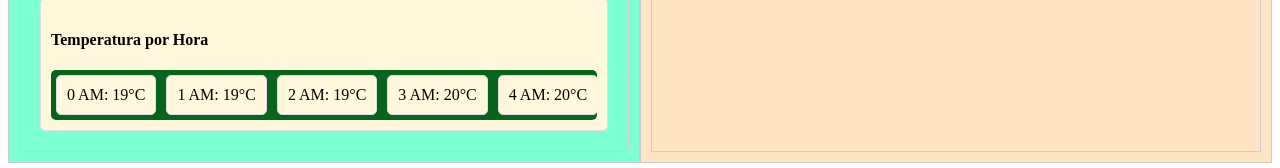
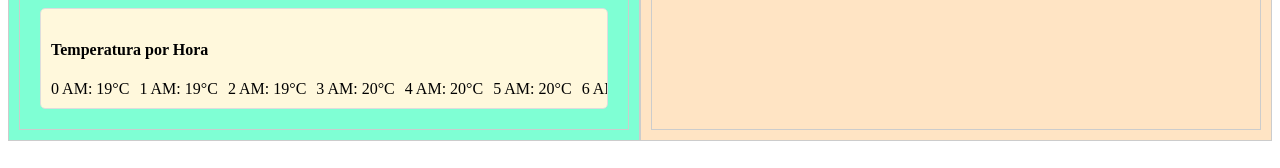
Before and after one commit to 1708pmg/ArgProgAPI, a React (Create React App) app: page / in a window 1280 px wide. Shown: the part 1359-1527 px from the top of the page. Built offline with nearby package versions, Linux system fonts and the light colour scheme.

Commit message:
correcion CSS

```diff
--- a/src/App.css
+++ b/src/App.css
@@ -89,7 +89,7 @@
   justify-content: space-around;
   align-items: center;
   border: 1px solid #ddd;
-}*/
+}
 
 .sol-info {
   min-width: 300px;
@@ -123,8 +123,8 @@
 }
 
 .icon {
-  width: 50px; /* Ajusta el tamaño según sea necesario */
-  height: 50px; /* Ajusta el tamaño según sea necesario */
+  width: 50px;
+  height: 50px;
 }
 
 .temp-min,
@@ -150,26 +150,11 @@
   border-radius: 5px;
   margin: 10px;
   background-color: cornsilk;
-  overflow-x: auto; /* Agrega un scroll horizontal */
-  white-space: nowrap; /* Evita el salto de línea */
+  overflow-x: auto;
+  white-space: nowrap;
 }
 
 .lista-temperaturas {
   display: flex;
   gap: 10px;
-  padding: 5px;
-  min-width: 300px;
-  margin-top: 10px;
-  overflow-x: auto; /* Agrega un scroll horizontal */
-  white-space: nowrap; /* Evita el salto de línea */
-  background-color: rgb(7, 100, 27);
-  border-radius: 5px;
 }
-
-.temperatura-hora {
-  border: 1px solid #ddd;
-  padding: 10px;
-  border-radius: 5px;
-  text-align: center;
-  background-color: cornsilk;
-}
```
